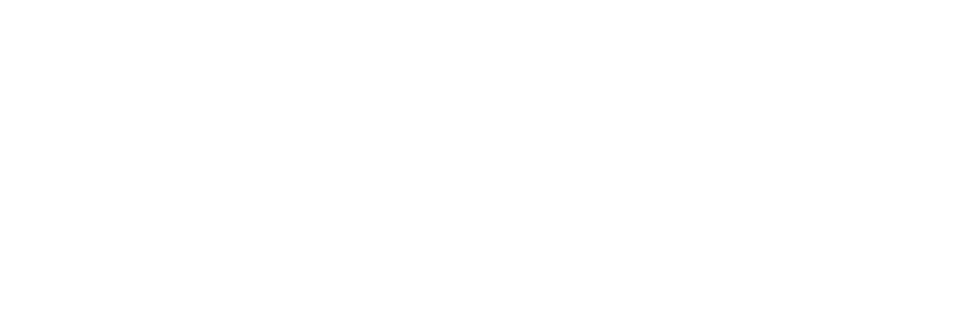
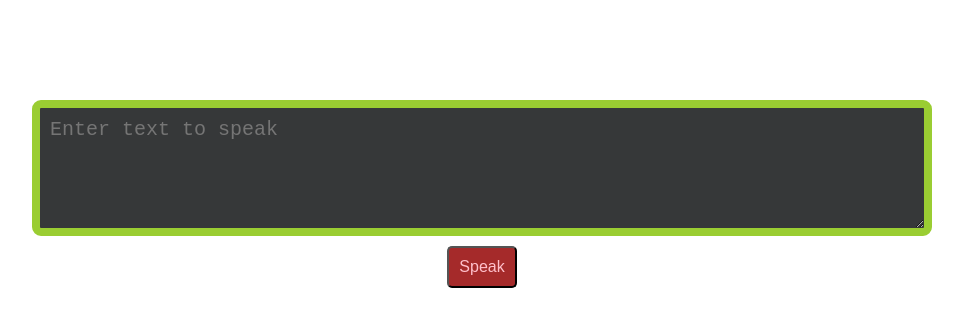
Before and after one commit to Aniket992/chatbot, a plain HTML site: page index.html in a window 1280 px wide. Shown: the whole page, without its empty margins (158-1121 px from the left). Drawn offline with Linux system fonts and the light colour scheme.

Commit message:
texttospeech

```diff
--- a/index.html
+++ b/index.html
@@ -1,14 +1,20 @@
+
+
 <!DOCTYPE html>
 <html lang="en">
 <head>
     <meta charset="UTF-8">
     <meta name="viewport" content="width=device-width, initial-scale=1.0">
-    <title>Chatbot</title>
+    <title>Text-to-Speech</title>
     <link rel="stylesheet" href="style.css">
+
 </head>
 <body>
+    <textarea id="text-to-speak" placeholder="Enter text to speak"></textarea>
+    <button onclick="speak()">Speak</button>
 
+    <script src="index.js">
 
-    <script src="index.js"></script>
+    </script>
 </body>
 </html>
--- a/index.js
+++ b/index.js
@@ -0,0 +1,17 @@
+function speak() {
+  const textToSpeak = document.getElementById("text-to-speak").value;
+
+  if ("speechSynthesis" in window) {
+    const utterance = new SpeechSynthesisUtterance(textToSpeak);
+
+    utterance.lang = "hi-IN";
+    utterance.rate = 1.0;
+    utterance.pitch = 0.9;
+
+    window.speechSynthesis.speak(utterance);
+  } else {
+    alert(
+      "Your browser does not support the Web Speech API. Please use a different browser."
+    );
+  }
+}
--- a/style.css
+++ b/style.css
@@ -0,0 +1,27 @@
+
+        body {
+            display: flex;
+            flex-direction: column;
+            align-items: center;
+            height: 100vh;
+            margin: 100px;
+        }
+        textarea {
+            padding:10px ;
+            font-size:20px ;
+            width: 80%;
+            height: 100px;
+            margin-bottom: 10px;
+            color: white;
+            background-color: rgb(54, 56, 57);
+            border-radius: 9px;
+            border: yellowgreen 8px solid;
+        }
+        button {
+            padding: 10px;
+            font-size: 16px;
+            cursor: pointer;
+            border-radius: 5px;
+            color: pink;
+            background-color: brown;
+        }
```
